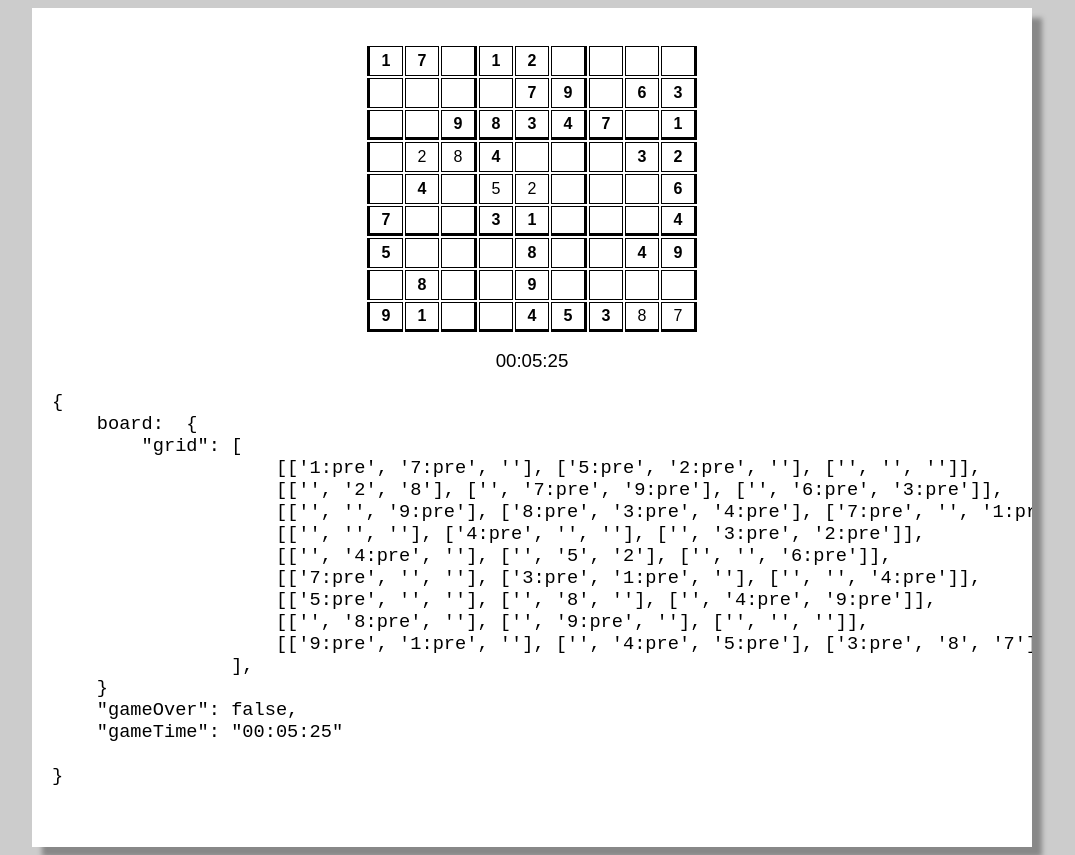
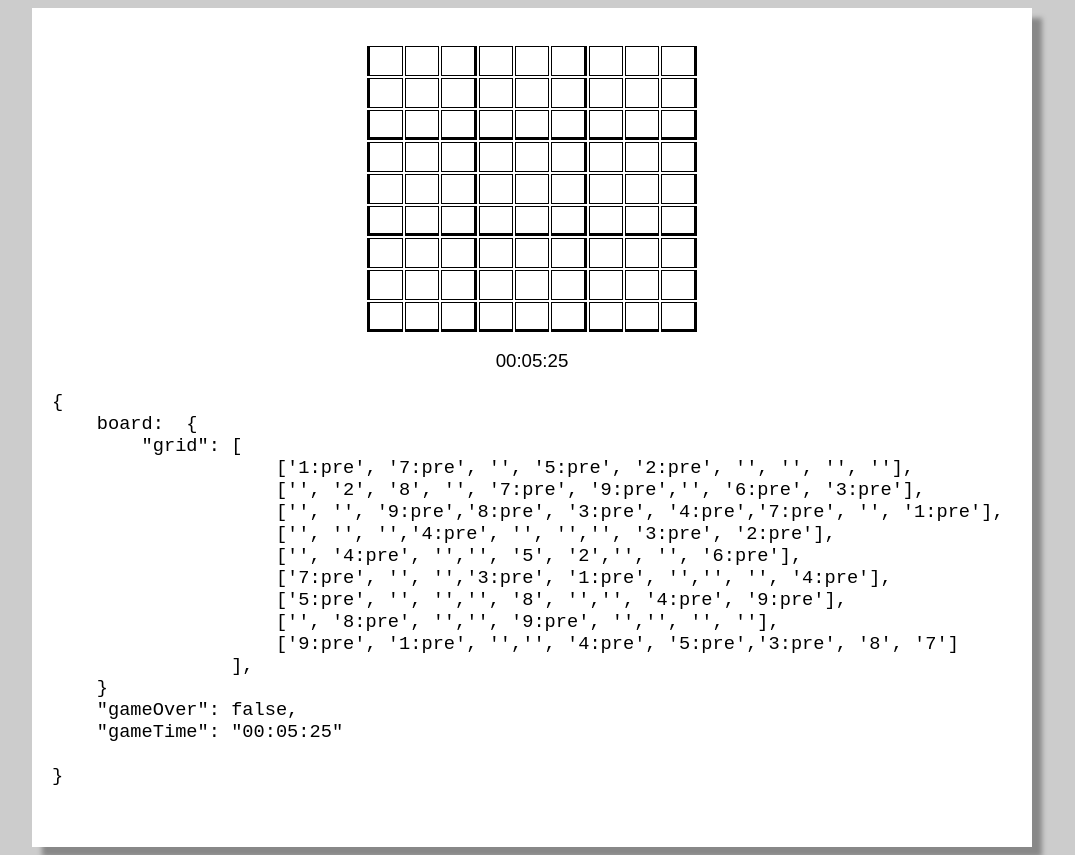
Before and after one commit to brianrodham/sudoku-cs2550, a plain HTML site: page game.html in a window 1280 px wide. Shown: the whole page, without its empty margins (108-1183 px from the left). Drawn offline with Linux system fonts and the light colour scheme.

Commit message:
Assignment 2 - Table now generated by JS

```diff
--- a/game.html
+++ b/game.html
@@ -7,131 +7,23 @@
 
     <body>
         <div class="container">
-        <table id="game">
-            <!-- Row 1 -->
-            <tr>
-                <td class="pre">1</td>
-                <td class="pre">7</td>
-                <td></td>
-                <td class="pre">1</td>
-                <td class="pre">2</td>
-                <td></td>
-                <td></td>
-                <td></td>
-                <td></td>
-            </tr>
-            <!-- Row 2 -->
-            <tr>
-                <td></td>
-                <td></td>
-                <td></td>
-                <td></td>
-                <td class="pre">7</td>
-                <td class="pre">9</td>
-                <td></td>
-                <td class="pre">6</td>
-                <td class="pre">3</td>
-            </tr>
-            <!-- Row 3 -->
-            <tr>
-                <td></td>
-                <td></td>
-                <td class="pre">9</td>
-                <td class="pre">8</td>
-                <td class="pre">3</td>
-                <td class="pre">4</td>
-                <td class="pre">7</td>
-                <td></td>
-                <td class="pre">1</td>
-            </tr>
-            <!-- Row 4 -->
-            <tr>
-                <td></td>
-                <td>2</td>
-                <td>8</td>
-                <td class="pre">4</td>
-                <td></td>
-                <td></td>
-                <td></td>
-                <td class="pre">3</td>
-                <td class="pre">2</td>
-            </tr>
-            <!-- Row 5 -->
-            <tr>
-                <td></td>
-                <td class="pre">4</td>
-                <td></td>
-                <td>5</td>
-                <td>2</td>
-                <td></td>
-                <td></td>
-                <td></td>
-                <td class="pre">6</td>
-            </tr>
-            <!-- Row 6 -->
-            <tr>
-                <td class="pre">7</td>
-                <td></td>
-                <td></td>
-                <td class="pre">3</td>
-                <td class="pre">1</td>
-                <td></td>
-                <td></td>
-                <td></td>
-                <td class="pre">4</td>
-            </tr>
-            <!-- Row 7 -->
-            <tr>
-                <td class="pre">5</td>
-                <td></td>
-                <td></td>
-                <td></td>
-                <td class="pre">8</td>
-                <td></td>
-                <td></td>
-                <td class="pre">4</td>
-                <td class="pre">9</td>
-            </tr>
-            <!-- Row 8 -->
-            <tr>
-                <td></td>
-                <td class="pre">8</td>
-                <td></td>
-                <td></td>
-                <td class="pre">9</td>
-                <td></td>
-                <td></td>
-                <td></td>
-                <td></td>
-            </tr>
-            <!-- Row 9 -->
-            <tr>
-                <td class="pre">9</td>
-                <td class="pre">1</td>
-                <td></td>
-                <td></td>
-                <td class="pre">4</td>
-                <td class="pre">5</td>
-                <td class="pre">3</td>
-                <td>8</td>
-                <td>7</td>
-            </tr>
-        </table>
+            <div id="game-container"></div>
+
         <center>00:05:25</center>
 
         <pre>
 {
     board:  {
         "grid": [
-                    [['1:pre', '7:pre', ''], ['5:pre', '2:pre', ''], ['', '', '']],
-                    [['', '2', '8'], ['', '7:pre', '9:pre'], ['', '6:pre', '3:pre']],
-                    [['', '', '9:pre'], ['8:pre', '3:pre', '4:pre'], ['7:pre', '', '1:pre']],
-                    [['', '', ''], ['4:pre', '', ''], ['', '3:pre', '2:pre']],
-                    [['', '4:pre', ''], ['', '5', '2'], ['', '', '6:pre']],
-                    [['7:pre', '', ''], ['3:pre', '1:pre', ''], ['', '', '4:pre']],
-                    [['5:pre', '', ''], ['', '8', ''], ['', '4:pre', '9:pre']],
-                    [['', '8:pre', ''], ['', '9:pre', ''], ['', '', '']],
-                    [['9:pre', '1:pre', ''], ['', '4:pre', '5:pre'], ['3:pre', '8', '7']]
+                    ['1:pre', '7:pre', '', '5:pre', '2:pre', '', '', '', ''],
+                    ['', '2', '8', '', '7:pre', '9:pre','', '6:pre', '3:pre'],
+                    ['', '', '9:pre','8:pre', '3:pre', '4:pre','7:pre', '', '1:pre'],
+                    ['', '', '','4:pre', '', '','', '3:pre', '2:pre'],
+                    ['', '4:pre', '','', '5', '2','', '', '6:pre'],
+                    ['7:pre', '', '','3:pre', '1:pre', '','', '', '4:pre'],
+                    ['5:pre', '', '','', '8', '','', '4:pre', '9:pre'],
+                    ['', '8:pre', '','', '9:pre', '','', '', ''],
+                    ['9:pre', '1:pre', '','', '4:pre', '5:pre','3:pre', '8', '7']
                 ],
     }
     "gameOver": false,
@@ -141,4 +33,6 @@
         </pre>
         </div>
     </body>
+
+    <script type="text/javascript" src="js/main.js"></script>
 </html>
--- /dev/null
+++ b/js/main.js
@@ -0,0 +1,54 @@
+var game = {
+    board:  {
+        "grid": [
+                    ['1:pre', '7:pre', '', '5:pre', '2:pre', '', '', '', ''],
+                    ['', '2', '8', '', '7:pre', '9:pre','', '6:pre', '3:pre'],
+                    ['', '', '9:pre','8:pre', '3:pre', '4:pre','7:pre', '', '1:pre'],
+                    ['', '', '','4:pre', '', '','', '3:pre', '2:pre'],
+                    ['', '4:pre', '','', '5', '2','', '', '6:pre'],
+                    ['7:pre', '', '','3:pre', '1:pre', '','', '', '4:pre'],
+                    ['5:pre', '', '','', '8', '','', '4:pre', '9:pre'],
+                    ['', '8:pre', '','', '9:pre', '','', '', ''],
+                    ['9:pre', '1:pre', '','', '4:pre', '5:pre','3:pre', '8', '7']
+                ],
+    },
+    "gameOver": false,
+    "gameTime": "00:05:25"
+
+}
+
+function generateBoard(rows, columns){
+    //var grid = game.board.grid; // Gets the grid data from the json
+    var gameContainer = document.getElementById('game-container');
+
+    // Create the container for the grid
+    var gameTable = document.createElement("table");
+    gameContainer.appendChild(gameTable);
+
+    for(i = 1; i <= rows; i++){
+        var row = document.createElement("tr"); // create the row
+
+        // Add a black border to the bottom of the cells of every third row
+        if(i && (i % 3 === 0)){
+            row.className = "third-row";
+        }
+
+        for(j = 1; j <= columns; j++){
+            var cell = document.createElement("td");
+
+            /* Cell styling using javascript */
+            if(j==1){
+                cell.className = "first-cell";
+            }
+            else if(j && (j % 3 === 0))
+            {
+                cell.className = "third-cell";
+            }
+
+            row.appendChild(cell);
+        }
+        gameTable.appendChild(row);
+    }
+}
+
+generateBoard(9,9);
--- a/template/style.css
+++ b/template/style.css
@@ -31,16 +31,17 @@ td {
   td.pre {
     font-weight:bold;
   }
-td:first-child {
+
+.first-cell {
   border-left:solid;
 }
-td:nth-child(3n) {
+.third-cell {
   border-right:solid ;
 }
-tr:first-child {
+.first-row {
   border-top:solid;
 }
-tr:nth-child(3n) td {
+.third-row td{
   border-bottom:solid ;
 }
 
```
